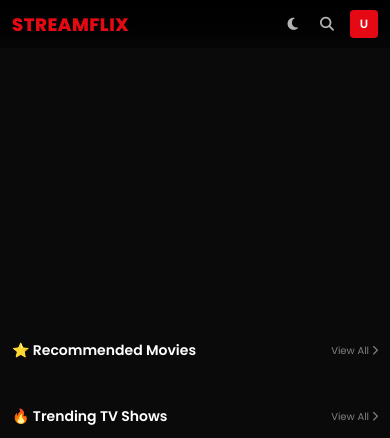
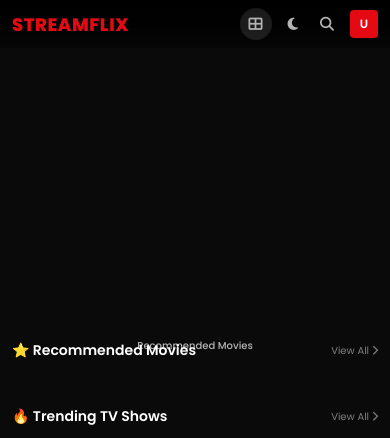
Before and after one commit to Geraldfab/Streaming-Website, a Flask app: page / in a window 390 px wide. Shown: the top 438 px of the page. Run offline with Flask 3, Linux system fonts and the light colour scheme; data that the repository does not hold is empty.

Commit message:
Add mobile-responsive banner text, recommended movies text, and categories icon
- Resize banner text to smaller in mobile view (768px and 480px)
- Add 'Recommended Movies' text below the 5 dots in mobile view
- Add categories icon button in navbar for mobile view

```diff
--- a/static/css/style.css
+++ b/static/css/style.css
@@ -238,6 +238,26 @@ body {
   display: block;
 }
 
+/* Mobile Categories Button */
+.mobile-categories-btn {
+  display: none;
+  align-items: center;
+  justify-content: center;
+  width: 36px;
+  height: 36px;
+  border-radius: 50%;
+  background: rgba(255,255,255,0.1);
+  color: var(--text-secondary);
+  font-size: 16px;
+  text-decoration: none;
+  transition: all var(--transition-fast);
+}
+
+.mobile-categories-btn:hover {
+  background: var(--primary-color);
+  color: white;
+}
+
 /* ================================================
    HERO / BANNER SECTION
    ================================================ */
@@ -399,6 +419,16 @@ body {
   display: flex;
   gap: 8px;
   z-index: 20;
+}
+
+.hero-nav-dots {
+  display: flex;
+  align-items: center;
+  gap: 6px;
+}
+
+.hero-recommended-text {
+  display: none;
 }
 
 .hero-dot {
@@ -1271,6 +1301,11 @@ body {
     display: none;
   }
 
+  /* Show mobile categories button */
+  .mobile-categories-btn {
+    display: flex;
+  }
+
   .hero-slider {
     height: 55vh;
     min-height: 350px;
@@ -1285,21 +1320,23 @@ body {
     max-width: 100%;
   }
 
+  /* Smaller text for banner in mobile */
   .hero-title {
-    font-size: 1.5rem;
-    margin-bottom: 8px;
+    font-size: 1.3rem;
+    margin-bottom: 6px;
   }
 
   .hero-meta {
+    font-size: 10px;
+    gap: 6px;
+    flex-wrap: wrap;
+    margin-bottom: 4px;
+  }
+
+  .hero-description {
     font-size: 11px;
-    gap: 8px;
-    flex-wrap: wrap;
-  }
-
-  .hero-description {
-    font-size: 12px;
     -webkit-line-clamp: 2;
-    margin-bottom: 12px;
+    margin-bottom: 10px;
   }
 
   .hero-buttons {
@@ -1317,8 +1354,25 @@ body {
     display: none;
   }
 
+  /* Hero navigation with recommended text */
   .hero-nav {
     bottom: 5%;
+    flex-direction: column;
+    gap: 8px;
+  }
+
+  .hero-nav-dots {
+    display: flex;
+    align-items: center;
+    gap: 6px;
+  }
+
+  .hero-recommended-text {
+    display: block;
+    font-size: 11px;
+    color: rgba(255,255,255,0.7);
+    text-align: center;
+    font-weight: 500;
   }
 
   .hero-dot {
@@ -1529,6 +1583,14 @@ body {
     font-size: 18px;
   }
 
+  /* Mobile categories button */
+  .mobile-categories-btn {
+    display: flex;
+    width: 32px;
+    height: 32px;
+    font-size: 14px;
+  }
+
   .user-avatar {
     width: 28px;
     height: 28px;
@@ -1546,17 +1608,24 @@ body {
     min-height: 280px;
   }
 
+  /* Smaller text for banner in mobile */
   .hero-title {
-    font-size: 1.2rem;
+    font-size: 1.1rem;
   }
 
   .hero-meta {
+    font-size: 9px;
+    gap: 4px;
+  }
+
+  .hero-description {
     font-size: 10px;
-  }
-
-  .hero-description {
-    font-size: 11px;
     -webkit-line-clamp: 1;
+  }
+
+  /* Hero recommended text */
+  .hero-recommended-text {
+    font-size: 10px;
   }
 
   .hero-buttons {
--- a/templates/base.html
+++ b/templates/base.html
@@ -25,6 +25,10 @@
         </ul>
 
         <div class="navbar-actions">
+            <!-- Mobile Categories Button -->
+            <a href="{{ url_for('categories') }}" class="mobile-categories-btn" title="Categories">
+                <i class="fas fa-th-large"></i>
+            </a>
             <button class="theme-toggle" onclick="toggleTheme()" title="Toggle theme">
                 <i class="fas fa-moon"></i>
                 <i class="fas fa-sun"></i>
--- a/templates/home.html
+++ b/templates/home.html
@@ -9,7 +9,10 @@
         <!-- Slides will be loaded dynamically -->
     </div>
     <div class="hero-nav" id="heroNav">
-        <!-- Dots will be generated dynamically -->
+        <span class="hero-recommended-text">Recommended Movies</span>
+        <div class="hero-nav-dots">
+            <!-- Dots will be generated dynamically -->
+        </div>
     </div>
 </div>
 
@@ -269,9 +272,10 @@
     function displayHeroSlides() {
         const slidesContainer = document.getElementById('heroSlides');
         const navContainer = document.getElementById('heroNav');
+        const dotsContainer = navContainer.querySelector('.hero-nav-dots');
 
         slidesContainer.innerHTML = '';
-        navContainer.innerHTML = '';
+        dotsContainer.innerHTML = '';
 
         heroItems.forEach((item, index) => {
             const slide = document.createElement('div');
@@ -297,7 +301,7 @@
             const dot = document.createElement('button');
             dot.className = `hero-dot ${index === 0 ? 'active' : ''}`;
             dot.onclick = (e) => { e.stopPropagation(); goToSlide(index); };
-            navContainer.appendChild(dot);
+            dotsContainer.appendChild(dot);
         });
     }
 
```
